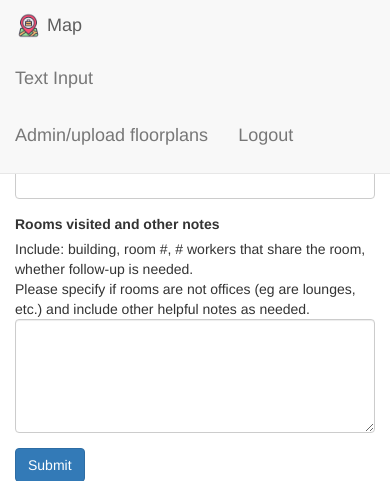
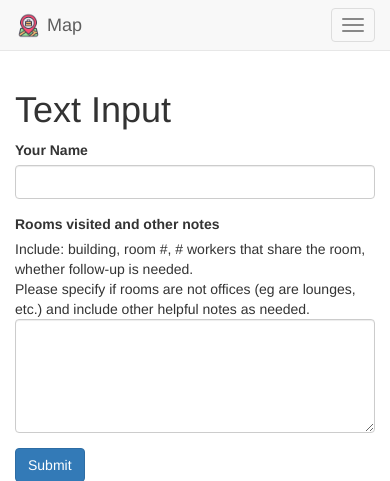
Before and after one commit to reevesAstronomy/workplace-mapping-tool, a Django app: page /text_input/ in a window 390 px wide. Shown: the top 481 px of the page. Run offline with Django 3.2, Linux system fonts and the light colour scheme; the visitor is signed in with stand-in values (Sample User, id 1); data that the repository does not hold is empty; parts of the project's set-up code (start-up, migrations or seed data) failed here and were passed over; some libraries are stand-ins or nearby versions.

Commit message:
Made navbar collapse-able so that the app is vaguely mobile friendly

```diff
--- a/workplaces_map/templates/base.html
+++ b/workplaces_map/templates/base.html
@@ -23,22 +23,28 @@
     </style> -->
 </head>
 <body>
-
       <nav class="navbar navbar-default navbar-fixed-top">
           <div class="container">
               <div class="navbar-header">
+                  <button type="button" class="navbar-toggle" data-toggle="collapse" data-target="#myNavbar">
+                      <span class="icon-bar"></span>
+                      <span class="icon-bar"></span>
+                      <span class="icon-bar"></span>
+                  </button>
                   <a class="navbar-brand" href="/" style="display: flex; align-items: center;">
                       <img src="{% static 'images/workplace-mapping.png' %}" alt="Map Icon" style="height: 1.5em; margin-right: 5px;">
                       Map
                   </a>
               </div>
+              <div class="collapse navbar-collapse" id="myNavbar">
                   <ul class="nav navbar-nav navbar-left">
-                <li><a class="navbar-brand" href="{% url 'workplaces_map:text_input' %}">Text Input</a></li>
+                      <li><a href="{% url 'workplaces_map:text_input' %}">Text Input</a></li>
                   </ul>
                   <ul class="nav navbar-nav navbar-right">
-                <li><a class="navbar-brand" href="/admin/">Admin/upload floorplans</a></li>
-                <li><a class="navbar-brand"  href="{% url 'workplaces_map:user_logout' %}">Logout</a></li>
+                      <li><a href="/admin/">Admin/upload floorplans</a></li>
+                      <li><a href="{% url 'workplaces_map:user_logout' %}">Logout</a></li>
                   </ul>
+              </div>
           </div>
       </nav>
     <div class="container">
```
Lines whose indentation alone changed are shown as unchanged.
